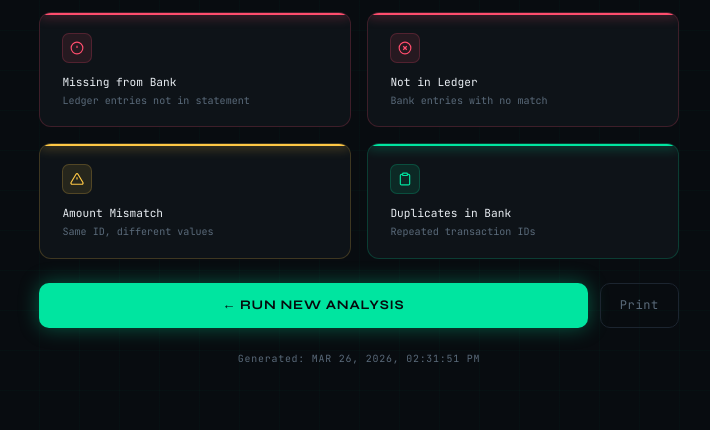
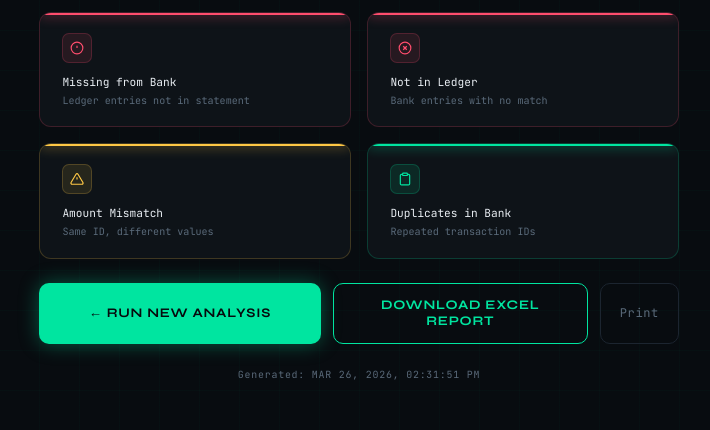
Before and after one commit to Swyamg24/reconciliation_project, a Flask app: template templates/result.html in a window 1280 px wide. Shown: the part 370-800 px from the top of the page, without its empty margins (281-991 px from the left). Run offline with Flask 3, Linux system fonts and the light colour scheme; the template is opened without the code that fills it, so the values that code supplies are empty.

Commit message:
Added Excel download feature and improved structure

```diff
--- a/app.py
+++ b/app.py
@@ -1,47 +1,138 @@
-from flask import Flask, render_template, request, send_file
+from flask import Flask, render_template, request, send_file, abort
 import pandas as pd
-import io # New import for memory buffering
+import io
 
 app = Flask(__name__)
 
+# -------------------------------
+# In-memory storage (temporary)
+# -------------------------------
+class DataStore:
+    results = None
+
+
+# -------------------------------
+# Utility Functions
+# -------------------------------
+def load_data(ledger_file, bank_file):
+    """Load CSV files into pandas DataFrames."""
+    try:
+        df_ledger = pd.read_csv(ledger_file)
+        df_bank = pd.read_csv(bank_file)
+        return df_ledger, df_bank
+    except Exception as e:
+        raise ValueError(f"Error reading CSV files: {str(e)}")
+
+
+def reconcile_data(df_ledger, df_bank):
+    """Perform reconciliation logic and return results."""
+
+    missing_from_bank = df_ledger[
+        ~df_ledger["TransactionID"].isin(df_bank["TransactionID"])
+    ]
+
+    missing_from_ledger = df_bank[
+        ~df_bank["TransactionID"].isin(df_ledger["TransactionID"])
+    ]
+
+    merged = pd.merge(
+        df_ledger,
+        df_bank,
+        on="TransactionID",
+        suffixes=("_ledger", "_bank")
+    )
+
+    mismatched_amounts = merged[
+        merged["Amount_ledger"] != merged["Amount_bank"]
+    ]
+
+    duplicates_in_bank = df_bank[
+        df_bank.duplicated(subset=["TransactionID"], keep=False)
+    ]
+
+    return {
+        "missing_from_bank": missing_from_bank,
+        "missing_from_ledger": missing_from_ledger,
+        "mismatched_amounts": mismatched_amounts,
+        "duplicates_in_bank": duplicates_in_bank
+    }
+
+
+def generate_excel(results):
+    """Generate Excel file in memory."""
+    output = io.BytesIO()
+
+    with pd.ExcelWriter(output, engine="openpyxl") as writer:
+        results["missing_from_bank"].to_excel(
+            writer, sheet_name="Missing from Bank", index=False
+        )
+        results["missing_from_ledger"].to_excel(
+            writer, sheet_name="Missing from Ledger", index=False
+        )
+        results["mismatched_amounts"].to_excel(
+            writer, sheet_name="Mismatched Amounts", index=False
+        )
+        results["duplicates_in_bank"].to_excel(
+            writer, sheet_name="Duplicates in Bank", index=False
+        )
+
+    output.seek(0)
+    return output
+
+
+# -------------------------------
+# Routes
+# -------------------------------
 @app.route("/")
 def home():
     return render_template("index.html")
 
+
 @app.route("/calculate", methods=["POST"])
 def calculate():
-    # 1. EXTRACT
+    # Validate file inputs
+    if "internal_ledger" not in request.files or "bank_statement" not in request.files:
+        return abort(400, "Both files are required")
+
     ledger_file = request.files["internal_ledger"]
     bank_file = request.files["bank_statement"]
 
-    # 2. EXECUTE: Load data
-    df_ledger = pd.read_csv(ledger_file)
-    df_bank = pd.read_csv(bank_file)
+    if ledger_file.filename == "" or bank_file.filename == "":
+        return abort(400, "No file selected")
 
-    # --- RECONCILIATION LOGIC ---
-    missing_from_bank_df = df_ledger[~df_ledger["TransactionID"].isin(df_bank["TransactionID"])]
-    missing_from_internal_df = df_bank[~df_bank["TransactionID"].isin(df_ledger["TransactionID"])]
+    try:
+        # Load data
+        df_ledger, df_bank = load_data(ledger_file, bank_file)
 
-    merged_df = pd.merge(df_ledger, df_bank, on="TransactionID", suffixes=("_ledger", "_bank"))
-    mismatched_amounts_df = merged_df[merged_df["Amount_ledger"] != merged_df["Amount_bank"]]
+        # Reconcile
+        results = reconcile_data(df_ledger, df_bank)
 
-    duplicates_in_bank_df = df_bank[df_bank.duplicated(subset=["TransactionID"], keep=False)]
+        # Store results
+        DataStore.results = results
 
-    # --- NEW FEATURE: EXCEL GENERATION ---
-    # We check if the user clicked a "Download" button or just "View Results"
-    if "download" in request.form:
-        # Create an in-memory output file for the library to write to
-        output = io.BytesIO()
+        # Prepare summary
+        summary = {
+            "ledger_count": len(df_ledger),
+            "bank_count": len(df_bank),
+            "missing_from_bank": len(results["missing_from_bank"]),
+            "missing_from_internal": len(results["missing_from_ledger"]),
+            "mismatched_amounts": len(results["mismatched_amounts"]),
+            "duplicates_in_bank": results["duplicates_in_bank"]["TransactionID"].nunique()
+        }
 
-        # Initialize the writer with the memory buffer
-        with pd.ExcelWriter(output, engine="openpyxl") as writer:
-            missing_from_bank_df.to_excel(writer, sheet_name="Missing from Bank", index=False)
-            missing_from_internal_df.to_excel(writer, sheet_name="Missing from Ledger", index=False)
-            mismatched_amounts_df.to_excel(writer, sheet_name="Mismatched Amounts", index=False)
-            duplicates_in_bank_df.to_excel(writer, sheet_name="Duplicates in Bank", index=False)
+        return render_template("result.html", **summary)
 
-        # Seek to the beginning of the file so Flask reads it from the start
-        output.seek(0)
+    except Exception as e:
+        return abort(500, f"Processing error: {str(e)}")
+
+
+@app.route("/download")
+def download():
+    if DataStore.results is None:
+        return abort(400, "No data available. Please run analysis first.")
+
+    try:
+        output = generate_excel(DataStore.results)
 
         return send_file(
             output,
@@ -50,14 +141,12 @@ def calculate():
             mimetype="application/vnd.openxmlformats-officedocument.spreadsheetml.sheet"
         )
 
-    # 3. RESPOND: Standard HTML view
-    return render_template("result.html",
-                           ledger_count=len(df_ledger),
-                           bank_count=len(df_bank),
-                           missing_from_bank=len(missing_from_bank_df),
-                           missing_from_internal=len(missing_from_internal_df),
-                           mismatched_amounts=len(mismatched_amounts_df),
-                           duplicates_in_bank=int(len(duplicates_in_bank_df) / 2))
+    except Exception as e:
+        return abort(500, f"Download error: {str(e)}")
 
+
+# -------------------------------
+# Run App
+# -------------------------------
 if __name__ == "__main__":
     app.run(debug=True)
--- a/templates/result.html
+++ b/templates/result.html
@@ -340,6 +340,34 @@
         }
         .btn-ghost:hover { color: var(--text); border-color: var(--muted); }
 
+        .btn-download {
+            flex: 1;
+            padding: 0.85rem;
+            background: transparent;
+            color: var(--accent);
+            border: 1.5px solid var(--accent);
+            border-radius: 10px;
+            font-family: 'Syne', sans-serif;
+            font-size: 0.82rem;
+            font-weight: 700;
+            letter-spacing: 0.06em;
+            text-transform: uppercase;
+            cursor: pointer;
+            width: 100%;
+            transition: background 0.2s, box-shadow 0.2s, transform 0.15s;
+        }
+        .btn-download:hover {
+            background: var(--accent-dim);
+            box-shadow: 0 0 20px var(--accent-glow);
+            transform: translateY(-1px);
+        }
+
+        a[href="/download"] {
+            flex: 1;
+            display: flex;
+            text-decoration: none;
+        }
+
         /* Timestamp */
         .timestamp {
             text-align: center;
@@ -438,6 +466,9 @@
         <!-- Actions -->
         <div class="action-row animate d6">
             <a href="/" class="btn-primary">← Run New Analysis</a>
+            <a href="/download">
+                <button class="btn-download">Download Excel Report</button>
+            </a>
             <a href="#" class="btn-ghost" onclick="window.print(); return false;">Print</a>
         </div>
 
```
